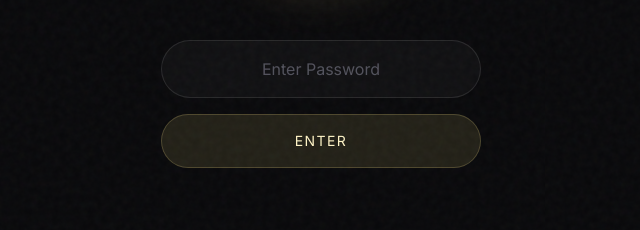
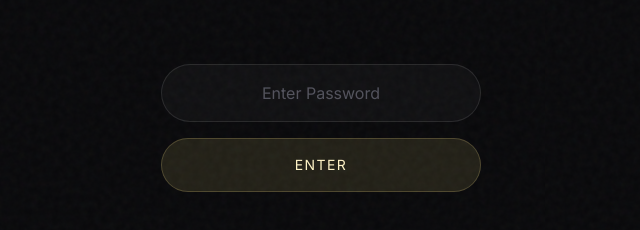
Before and after one commit to fedeciao16/wedding, a React (Vite) app: page / in a window 1280 px wide. Shown: the part 420-650 px from the top of the page, without its empty margins (319-959 px from the left). Built offline with nearby package versions, Linux system fonts and the light colour scheme.

Commit message:
feat: Center password input and welcome content
The password input and welcome content are now centered using grid layout for better visual alignment across different screen sizes. This change enhances the user experience by ensuring elements are consistently positioned.

```diff
--- a/src/App.tsx
+++ b/src/App.tsx
@@ -969,15 +969,16 @@ export default function App() {
             </RotateOnClick>
           </motion.div>
 
-          <AnimatePresence mode="wait">
-            {!isUnlocked ? (
+          <div className="w-full grid mb-auto place-items-center">
+            <AnimatePresence>
+              {!isUnlocked && (
                 <motion.div
                   key="password-input"
                   initial={{ opacity: 0, y: 20 }}
                   animate={{ opacity: 1, y: 0 }}
                   exit={{ opacity: 0, y: -20 }}
                   transition={{ duration: 0.8, delay: 2.0, ease: "easeOut" }}
-                className="text-center w-full max-w-xs z-20 mb-auto"
+                  className="text-center w-full max-w-xs z-30 col-start-1 row-start-1"
                 >
                 <form
                   onSubmit={async (e) => {
@@ -1031,13 +1032,15 @@ export default function App() {
                   </button>
                 </form>
               </motion.div>
-            ) : (
+              )}
+            </AnimatePresence>
+
             <motion.div
               key="welcome-content"
               initial={{ opacity: 0, y: 20 }}
-                animate={{ opacity: 1, y: 0 }}
-                transition={{ duration: 1.2, delay: 1.5, ease: "easeOut" }}
-                className="text-center w-full z-20 mb-auto"
+              animate={{ opacity: isUnlocked ? 1 : 0, y: isUnlocked ? 0 : 20 }}
+              transition={{ duration: 1.2, delay: isUnlocked ? 1.5 : 0, ease: "easeOut" }}
+              className={`text-center w-full z-20 col-start-1 row-start-1 ${!isUnlocked ? 'pointer-events-none' : ''}`}
             >
                 <h2 className="text-xs sm:text-sm uppercase tracking-[0.3em] sm:tracking-[0.4em] text-amber-100/60 mb-6 sm:mb-8">
                   {t.welcome.subtitle}
@@ -1055,8 +1058,7 @@ export default function App() {
                 </div>
                 <Countdown t={t} />
               </motion.div>
-            )}
-          </AnimatePresence>
+          </div>
         </section>
 
         {/* Ceremony Section */}
```
Lines whose indentation alone changed are shown as unchanged.
